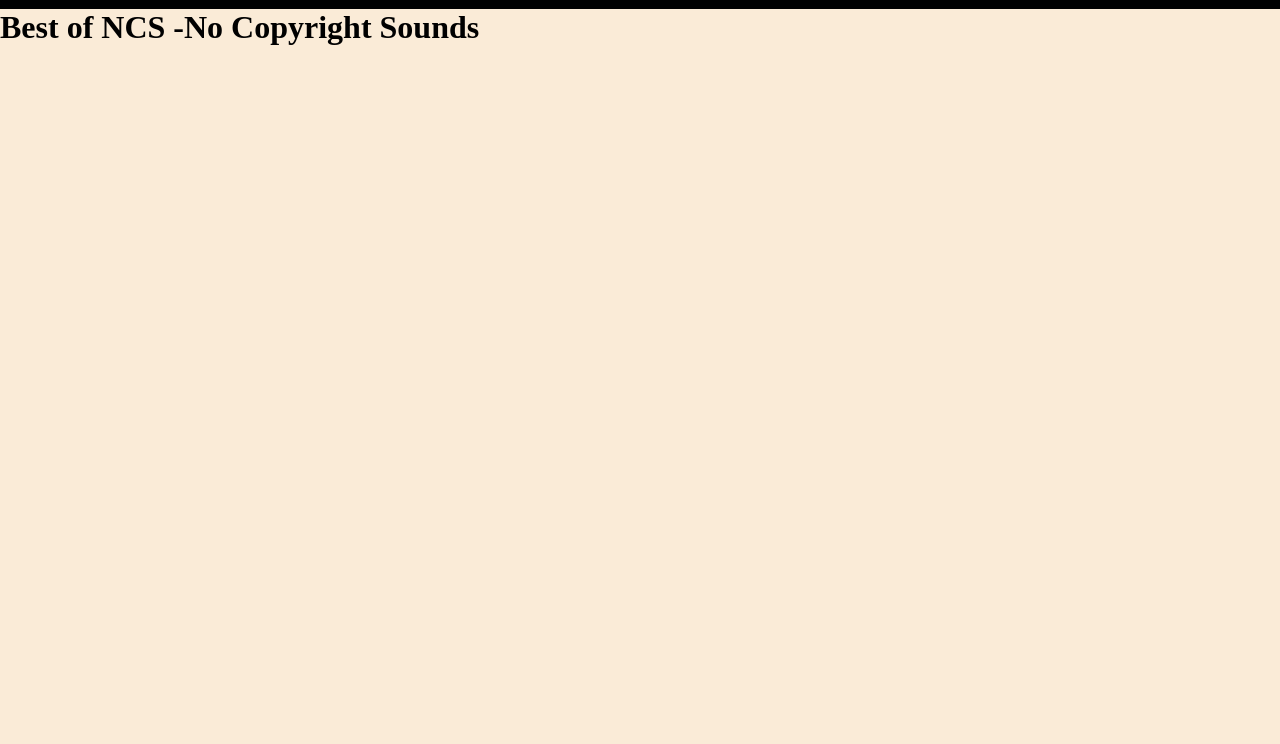
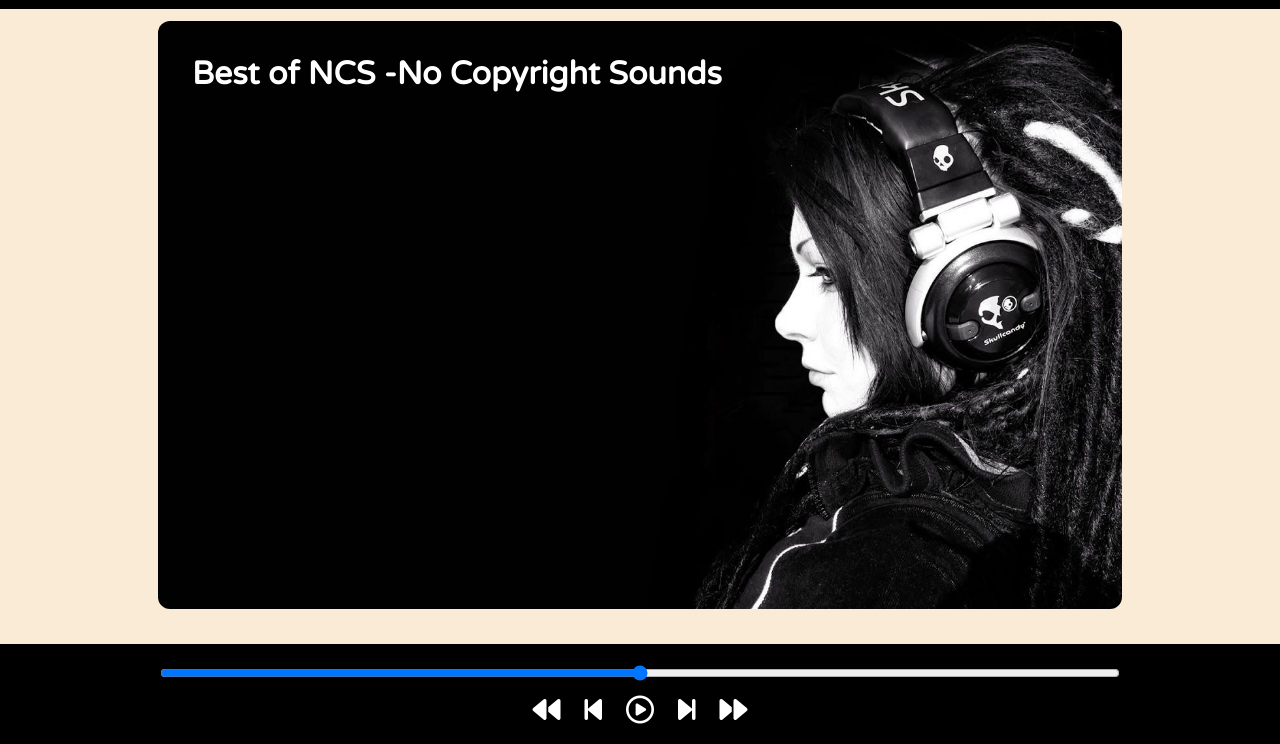
Before and after one commit to VinayMalyala/SpotifyClone, a plain HTML site: page index.html in a window 1280 px wide. Shown: the part 56-800 px from the top of the page. Drawn offline with Linux system fonts and the light colour scheme.

Commit message:
added audio progress bar

```diff
--- a/index.html
+++ b/index.html
@@ -23,11 +23,32 @@
 
         <!-- container -->
          <div class="container">
-            <h1>Best of NCS -No Copyright Sounds</h1>
-            <div class="songList"></div>
+            <div class="songList">
+                <h1>Best of NCS -No Copyright Sounds</h1>
+                <div>
+                    <div class="songItem">
+                    </div>
+                </div>
+            </div>
             <div class="songBanner"></div>
          </div>
      </header>
+
+     <!-- audio progress bar  -->
+     <div class="bottom">
+        <input type="range" name="range" id="myProgressBar" min="0" max="100">
+        <div class="icons">
+            <i class="fa-solid fa-backward"></i>
+            <i class="fa-solid fa-backward-step"></i>
+            <i class="fa-regular fa-circle-play"></i>
+            <i class="fa-solid fa-forward-step"></i>
+            <i class="fa-solid fa-forward"></i>
+        </div>
+     </div>
+
+
+     <!-- font awesome link  -->
+     <script src="https://kit.fontawesome.com/215c9dab69.js" crossorigin="anonymous"></script>
 
      <!-- custom js link  -->
       <script src="script.js"></script>
--- a/style.css
+++ b/style.css
@@ -28,14 +28,55 @@
 
 }
 
-.brand img{
-    width: 40px;
-    padding: 0 8px;
-}
-
 .brand{
     display: flex;
     align-items: center;
     font-weight: bolder;
     font-size: 1.3rem;
 }
+
+.brand img{
+    width: 40px;
+    padding: 0 8px;
+}
+
+.container{
+    background-color: #000;
+    color: #fff;
+    font-family: 'Varela Round', sans-serif;
+    display: flex;
+    margin: 12px auto;
+    width: 70%;
+    min-height: 65vh;
+    border-radius: 12px;
+    padding: 34px;
+    background-image: url("images/bg.jpg");
+    background-size: cover;
+}
+
+.bottom{
+    position: absolute;
+    height: 100px;
+    width: 100%;
+    background-color: #000;
+    bottom: 0;
+    display: flex;
+    flex-direction: column;
+    justify-content: center;
+    align-items: center;
+}
+
+#myProgressBar{
+    width: 75%;
+}
+
+.icons{
+    margin: 15px 0 0 0;
+}
+
+.icons i{
+    color: #fff;
+    font-size: 28px;
+    margin: 0 10px;
+    cursor: pointer;
+}
```
Also changed, not shown: images/bg.jpg (renamed from bg.jpg).
